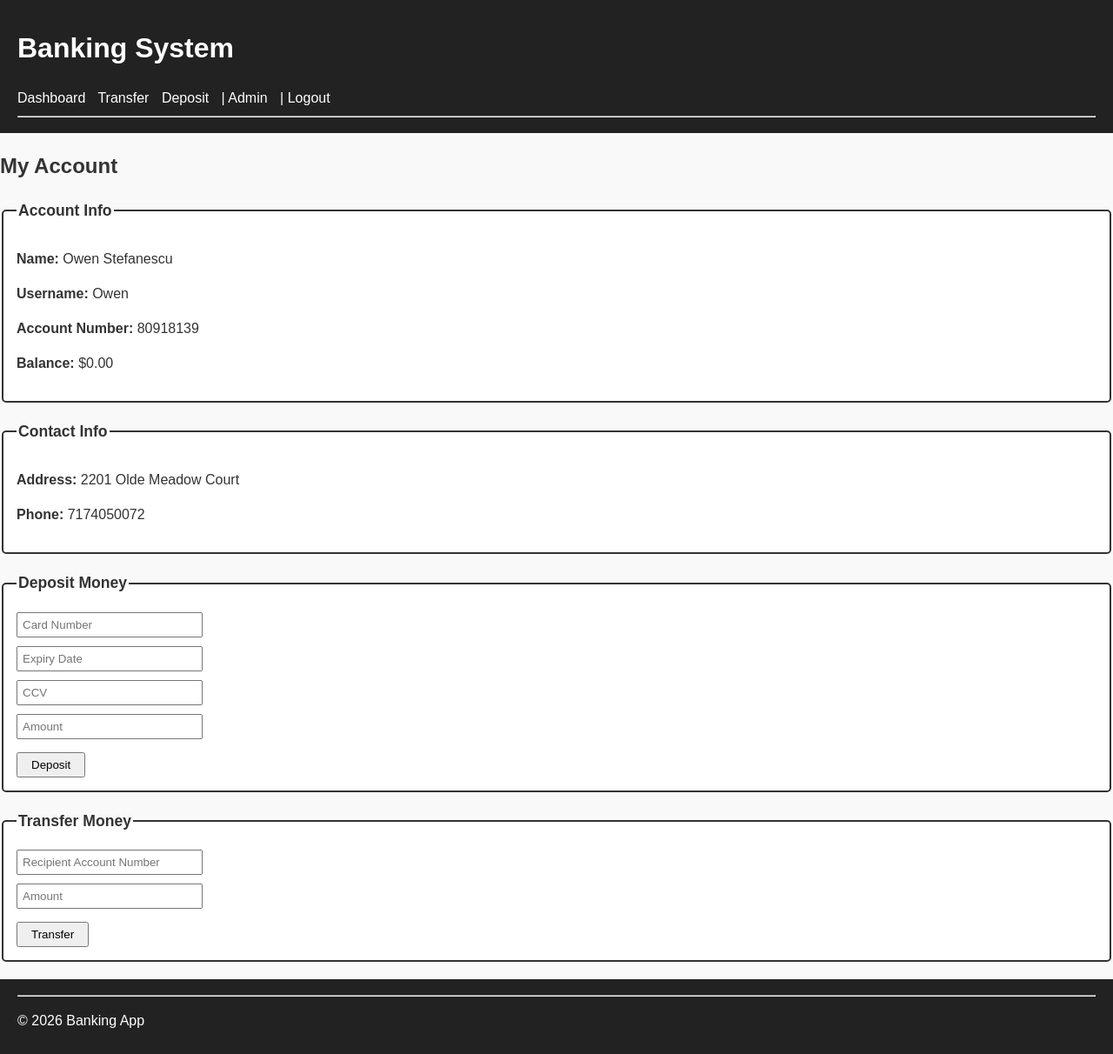
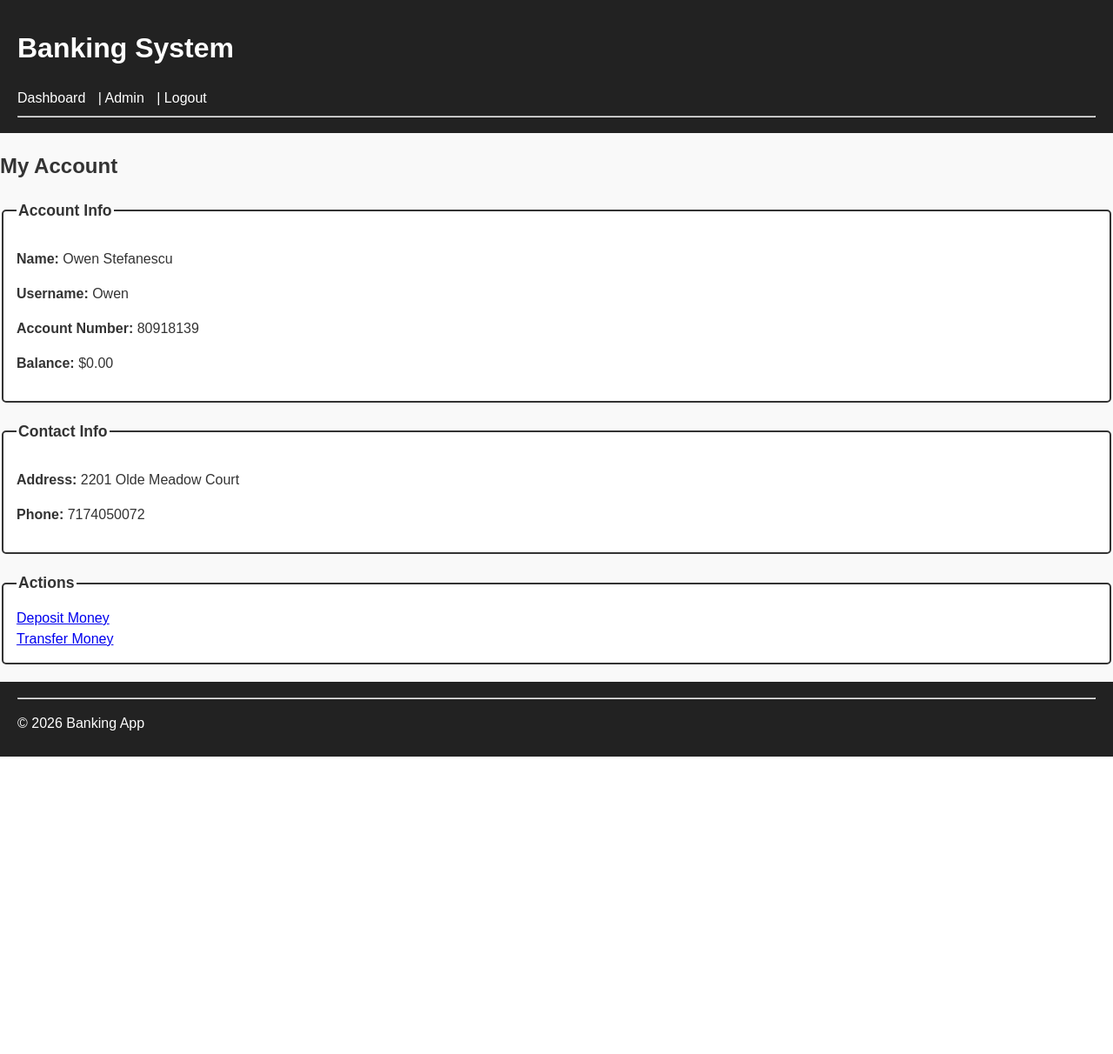
Before and after one commit to stefanescuowen-cmd/CSET-170-Final, a Flask app: page /dashboard in a window 1280 px wide. Shown: the whole page at 87% size. After the commit the page ends 870 px from the top, so only its background shows below. Run offline with Flask 3, Linux system fonts and the light colour scheme; the visitor is signed in with stand-in values (Sample User, id 1).

Commit message:
Refactor deposit and transfer routes: enhance session checks, improve error handling, and update templates for better user experience

```diff
--- a/bank_app/main.py
+++ b/bank_app/main.py
@@ -119,11 +119,10 @@
 # -------------
 # Deposit Route
 # -------------
-
-@app.route("/deposit", methods=["POST"])
+@app.route("/deposit", methods=["GET", "POST"])
 def deposit():
-    if "user_id" not in session:
-        flash("Please log in first.", "error")
+    if "user_id" not in session or session.get("is_admin"):
+        flash("Unauthorized", "error")
         return redirect("/login")
 
     user = User.query.get(session["user_id"])
@@ -132,29 +131,32 @@
         flash("User not found. Please log in again.", "error")
         return redirect("/login")
 
-    try:
-        amount = float(request.form["amount"])
-    except (ValueError, TypeError):
-        flash("Invalid amount", "error")
+    if request.method == "POST":
+        try:
+            amount = float(request.form["amount"])
+        except (ValueError, TypeError):
+            flash("Invalid amount", "error")
+            return redirect("/deposit")
+
+        if amount <= 0:
+            flash("Amount must be positive", "error")
+            return redirect("/deposit")
+
+        user.balance += amount
+        db.session.commit()
+        flash(f"${amount:.2f} deposited successfully!", "success")
         return redirect("/dashboard")
 
-    if amount <= 0:
-        flash("Amount must be positive", "error")
-        return redirect("/dashboard")
+    return render_template("deposit.html")
 
-    user.balance += amount
-    db.session.commit()
-    flash(f"${amount:.2f} deposited successfully!", "success")
-    return redirect("/dashboard")
 
 # --------------
 # Transfer Route
 # --------------
-
-@app.route("/transfer", methods=["POST"])
+@app.route("/transfer", methods=["GET", "POST"])
 def transfer():
-    if "user_id" not in session:
-        flash("Please log in first.", "error")
+    if "user_id" not in session or session.get("is_admin"):
+        flash("Unauthorized", "error")
         return redirect("/login")
 
     sender = User.query.get(session["user_id"])
@@ -163,36 +165,40 @@
         flash("User not found. Please log in again.", "error")
         return redirect("/login")
 
-    recipient_account = request.form.get("account_number")
-    try:
-        amount = float(request.form.get("amount"))
-    except (ValueError, TypeError):
-        flash("Invalid amount", "error")
+    if request.method == "POST":
+        recipient_account = request.form.get("account_number")
+
+        try:
+            amount = float(request.form.get("amount"))
+        except (ValueError, TypeError):
+            flash("Invalid amount", "error")
+            return redirect("/transfer")
+
+        if amount <= 0:
+            flash("Amount must be positive", "error")
+            return redirect("/transfer")
+
+        recipient = User.query.filter_by(account_number=recipient_account).first()
+        if not recipient:
+            flash("Recipient not found", "error")
+            return redirect("/transfer")
+
+        if recipient.id == sender.id:
+            flash("You cannot transfer money to yourself.", "error")
+            return redirect("/transfer")
+
+        if sender.balance < amount:
+            flash("Insufficient funds", "error")
+            return redirect("/transfer")
+
+        sender.balance -= amount
+        recipient.balance += amount
+        db.session.commit()
+
+        flash(f"Transferred ${amount:.2f} to {recipient.username} successfully!", "success")
         return redirect("/dashboard")
 
-    if amount <= 0:
-        flash("Amount must be positive", "error")
-        return redirect("/dashboard")
-
-    recipient = User.query.filter_by(account_number=recipient_account).first()
-    if not recipient:
-        flash("Recipient not found", "error")
-        return redirect("/dashboard")
-
-    if recipient.id == sender.id:
-        flash("You cannot transfer money to yourself.", "error")
-        return redirect("/dashboard")
-
-    if sender.balance < amount:
-        flash("Insufficient funds", "error")
-        return redirect("/dashboard")
-
-    sender.balance -= amount
-    recipient.balance += amount
-    db.session.commit()
-
-    flash(f"Transferred ${amount:.2f} to {recipient.username} successfully!", "success")
-    return redirect("/dashboard")
+    return render_template("transfer.html")
 
 # ---------------------------
 # Dashboard Route
--- a/bank_app/templates/base.html
+++ b/bank_app/templates/base.html
@@ -12,8 +12,11 @@
         <nav>
     {% if session.get('user_id') %}
         <a href="/dashboard">Dashboard</a>
+
+        {% if not session.get('is_admin') %}
+            <a href="/deposit">Deposit</a>
             <a href="/transfer">Transfer</a>
-                <a href="/deposit">Deposit</a>
+        {% endif %}
 
         {% if session.get('is_admin') %}
             | <a href="/admin">Admin</a>
--- a/bank_app/templates/dashboard.html
+++ b/bank_app/templates/dashboard.html
@@ -30,26 +30,10 @@
     <p><strong>Phone:</strong> {{ user.phone }}</p>
 </fieldset>
 
-<!-- Deposit Money -->
-<fieldset class="deposit-form">
-    <legend>Deposit Money</legend>
-    <form action="/deposit" method="POST">
-        <input name="card_number" placeholder="Card Number" required><br>
-        <input name="expiry" placeholder="Expiry Date" required><br>
-        <input name="ccv" placeholder="CCV" required><br>
-        <input name="amount" placeholder="Amount" required><br>
-        <button type="submit">Deposit</button>
-    </form>
-</fieldset>
-
-<!-- Transfer Money -->
-<fieldset class="transfer-form">
-    <legend>Transfer Money</legend>
-    <form action="/transfer" method="POST">
-        <input name="account_number" placeholder="Recipient Account Number" required><br>
-        <input name="amount" placeholder="Amount" required><br>
-        <button type="submit">Transfer</button>
-    </form>
+<fieldset class="actions">
+    <legend>Actions</legend>
+    <a href="/deposit">Deposit Money</a><br>
+    <a href="/transfer">Transfer Money</a>
 </fieldset>
 
 {% endblock %}
```
Also changed, not shown: bank_app/templates/deposit.html (+2 -13 lines), bank_app/templates/transfer.html (+5 -18 lines), instance/database.db. Lines whose indentation alone changed are shown as unchanged.
